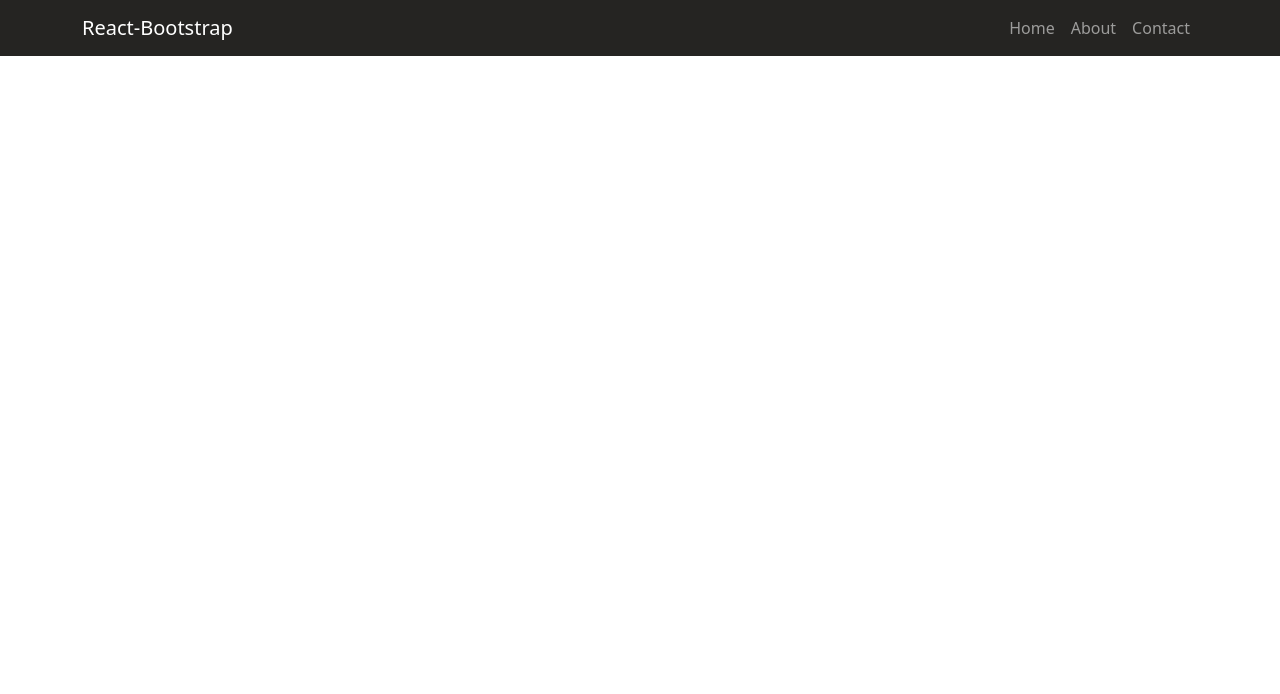
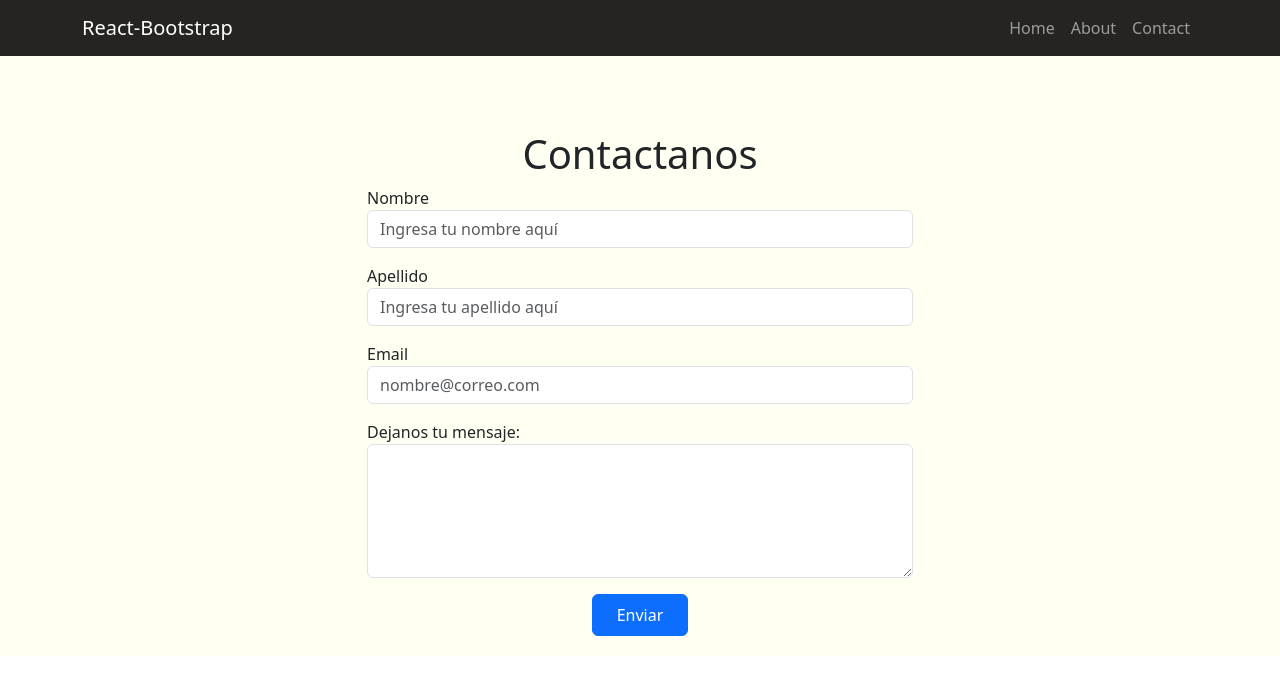
Before and after one commit to LucasAlbarado/lucas-albarado, a React (Create React App) app: page /contact in a window 1280 px wide. Shown: the top 694 px of the page. Built offline with nearby package versions, Linux system fonts and the light colour scheme.

Commit message:
about y contact terminados

```diff
--- a/package.json
+++ b/package.json
@@ -3,16 +3,20 @@
   "version": "0.1.0",
   "private": true,
   "dependencies": {
+    "@emailjs/browser": "^3.12.1",
     "@testing-library/jest-dom": "^5.17.0",
     "@testing-library/react": "^13.4.0",
     "@testing-library/user-event": "^13.5.0",
     "bootstrap": "^5.3.2",
+    "formik": "^2.4.5",
     "react": "^18.2.0",
     "react-bootstrap": "^2.10.0",
     "react-dom": "^18.2.0",
+    "react-icons": "^5.0.1",
     "react-router-dom": "^6.21.3",
     "react-scripts": "5.0.1",
-    "web-vitals": "^2.1.4"
+    "web-vitals": "^2.1.4",
+    "yup": "^1.3.3"
   },
   "scripts": {
     "start": "react-scripts start",
--- /dev/null
+++ b/src/components/about.css
@@ -0,0 +1,85 @@
+* {
+  margin: 0;
+  padding: 0;
+}
+
+.title-about h1 {
+  margin: 30px;
+  display: flex;
+  justify-content: center;
+  align-items: center;
+  font-size: 30px;
+}
+.image {
+  min-width: 25vh;
+}
+.Container-card {
+  display: flex;
+  background-color: aquamarine;
+}
+.texto-about {
+  width: auto;
+}
+.icons {
+  margin: 0;
+  padding-top: 5px;
+  padding-bottom: 5px;
+  background-color: black;
+  display: flex;
+  justify-content: space-evenly;
+}
+
+@media (max-width: 950px) {
+  .title-about h1 {
+    margin: 25px;
+  }
+  .Container-card {
+    display: flex;
+    flex-direction: column;
+    align-items: center;
+  }
+  .image {
+    min-width: none;
+  }
+
+  .icons {
+    max-width: 440px;
+  }
+}
+@media (max-width: 710px) {
+  .title-about h1 {
+    font-size: 25px;
+    margin: 17px;
+  }
+}
+@media (max-width: 413px) {
+  .title-about h1 {
+    font-size: 25px;
+    margin: 15px;
+  }
+  .image {
+    min-width: none;
+  }
+  .imagen {
+    width: 300px;
+  }
+  .icons {
+    max-width: none;
+    width: 300px;
+  }
+}
+@media (max-width: 358px) {
+  .title-about h1 {
+    font-size: 20px;
+    margin: 13px;
+  }
+  .Container-card {
+    margin: 0;
+    padding: 0px;
+    align-items: normal;
+  }
+  .icons {
+    width: 100%;
+    min-width: none;
+  }
+}
--- a/src/components/about.jsx
+++ b/src/components/about.jsx
@@ -1,10 +1,49 @@
 import React from "react";
+import Figure from "react-bootstrap/Figure";
+import "./about.css";
+import fotolucas from "../images/foto-lucas.png";
+import {
+  FaLinkedin,
+  FaFacebookSquare,
+  FaTwitterSquare,
+  FaGithubSquare,
+} from "react-icons/fa";
 
 const About = () => {
   return (
-    <div>
-      <h1>View Home</h1>
-    </div>
+    <>
+      <div className="container-about">
+        <div className="title-about">
+          <h1>SOBRE NOSOTROS</h1>
+        </div>
+        <div className="Container-card m-4 p-2">
+          <div className="imagen-about ">
+            <Figure className=" image m-0">
+              <Figure.Image
+                className="m-0 imagen"
+                width={440}
+                height={440}
+                alt="Foto del creador de la pagina"
+                src={fotolucas}
+              />
+            </Figure>
+            <Figure.Caption className="icons text-white">
+              <FaLinkedin />
+              <FaFacebookSquare />
+              <FaTwitterSquare />
+              <FaGithubSquare />
+            </Figure.Caption>
+          </div>
+          <div className="texto-about m-2">
+            <span>
+              Mi nombre es Lucas Miguel Albarado, este es mi proyecto para
+              programacion III de la carrera Tecnicatura Universitaria en
+              programacion, mi pagina web consiste en
+            </span>
+          </div>
+        </div>
+      </div>
+    </>
   );
 };
 
--- /dev/null
+++ b/src/components/contact.css
@@ -0,0 +1,40 @@
+* {
+  margin: 0px;
+  padding: 0px;
+}
+.contact {
+  height: 75vh;
+  background-color: #fffff2;
+  padding-top: 1.5rem;
+}
+.col1-contact {
+  padding-top: 50px;
+}
+.map-Contact {
+  margin: 30px;
+}
+.Content-map {
+  margin: 0;
+  padding: 0;
+}
+
+@media (max-width: 1000px) {
+  .contact {
+    height: auto;
+  }
+  .map-Contact {
+    display: flex;
+    justify-content: center;
+  }
+}
+@media (max-width: 600px) {
+  .contact-h1 {
+    font-size: 2rem;
+  }
+}
+@media (max-height: 1000px) {
+  .contact {
+    height: auto;
+    padding-bottom: 20px;
+  }
+}
--- a/src/components/contact.jsx
+++ b/src/components/contact.jsx
@@ -1,11 +1,184 @@
-import React from "react";
+import React, { useRef } from "react";
+import { Container, Row, Col, Button } from "react-bootstrap";
+import { Formik, Form, Field, ErrorMessage } from "formik";
+import * as Yup from "yup";
+import "./contact.css";
+import emailjs from "@emailjs/browser";
 
-const Contact = () => {
+const validationSchema = Yup.object().shape({
+  user_name: Yup.string()
+    .min(2, "El nombre debe tener al menos 2 caracteres")
+    .max(20, "El nombre debe tener menos de 20 caracteres")
+    .matches(
+      /^[a-zA-ZÁÉÍÓÚáéíóúüÜñÑ]+$/,
+      "El nombre solo puede contener letras"
+    )
+    .required("El nombre es requerido"),
+  user_lastname: Yup.string()
+    .min(2, "El apellido debe tener al menos 2 caracteres")
+    .max(20, "El apellido debe tener menos de 20 caracteres")
+    .matches(
+      /^[a-zA-ZÁÉÍÓÚáéíóúüÜñÑ]+$/,
+      "El apellido solo puede contener letras"
+    )
+    .required("El apellido es requerido"),
+  email: Yup.string()
+    .email("El correo electrónico no es válido")
+    .required("El correo electrónico es requerido"),
+  message: Yup.string().required("El mensaje es requerida"),
+});
+
+function Contact() {
+  const initialValues = {
+    user_name: "",
+    user_lastname: "",
+    email: "",
+    message: "",
+  };
+
+  const form = useRef();
+
+  const sendEmail = (e) => {
+    e.preventDefault();
+
+    // Obtén referencias a los campos de nombre, correo electrónico y mensaje
+    const name = e.target.user_name.value;
+    const lastname = e.target.user_lastname.value;
+    const email = e.target.email.value;
+    const message = e.target.message.value;
+
+    // Verifica si los campos requeridos están completos
+    if (!name || !lastname || !email || !message) {
+      // Si algún campo está vacío, no envíes el formulario
+      alert("Por favor, completa todos los campos requeridos.");
+      return;
+    }
+
+    // Si todos los campos están completos, procede a enviar el formulario
+    emailjs
+      .sendForm(
+        "service_oryn2cp",
+        "template_y5sxiri",
+        e.target,
+        "i5hfe9nste3bmiAHY"
+      )
+      .then((result) => {
+        console.log(result.text);
+      })
+      .catch((error) => {
+        console.log(error.text);
+      });
+  };
+
+  const handleSubmit = (values) => {
+    // Aquí va la acción de envío de datos
+    console.log(values);
+  };
+
   return (
-    <div>
-      <h1>View Home</h1>
+    <div className="contact">
+      <Container className="container-contact">
+        <Row>
+          <Col xs={10} lg={6} className=" mx-auto col1-contact">
+            <div className="d-flex align-items-center justify-content-center">
+              <h1 className="contact-h1">Contactanos</h1>
+            </div>
+            <Formik
+              initialValues={initialValues}
+              validationSchema={validationSchema}
+              onSubmit={handleSubmit}
+            >
+              {({ errors, touched }) => (
+                <Form className="formulario" ref={form} onSubmit={sendEmail}>
+                  <div className="mb-3">
+                    <label htmlFor="user_name">Nombre</label>
+                    <Field
+                      type="text"
+                      id="user_name"
+                      name="user_name"
+                      placeholder="Ingresa tu nombre aquí"
+                      className={`form-control ${
+                        errors.user_name && touched.user_name
+                          ? "is-invalid"
+                          : ""
+                      }`}
+                    />
+                    <ErrorMessage
+                      name="user_name"
+                      component="div"
+                      className="invalid-feedback"
+                    />
+                  </div>
+                  <div className="mb-3">
+                    <label htmlFor="user_lastname">Apellido</label>
+                    <Field
+                      type="text"
+                      id="user_lastname"
+                      name="user_lastname"
+                      placeholder="Ingresa tu apellido aquí"
+                      className={`form-control ${
+                        errors.user_lastname && touched.user_lastname
+                          ? "is-invalid"
+                          : ""
+                      }`}
+                    />
+                    <ErrorMessage
+                      name="user_lastname"
+                      component="div"
+                      className="invalid-feedback"
+                    />
+                  </div>
+                  <div className="mb-3">
+                    <label htmlFor="email">Email</label>
+                    <Field
+                      type="email"
+                      id="email"
+                      name="email"
+                      placeholder="nombre@correo.com"
+                      className={`form-control ${
+                        errors.email && touched.email ? "is-invalid" : ""
+                      }`}
+                    />
+                    <ErrorMessage
+                      name="email"
+                      component="div"
+                      className="invalid-feedback"
+                    />
+                  </div>
+                  <div className="mb-3">
+                    <label htmlFor="message">Dejanos tu mensaje:</label>
+                    <Field
+                      as="textarea"
+                      name="message"
+                      rows={5}
+                      className={`form-control ${
+                        errors.message && touched.message ? "is-invalid" : ""
+                      }`}
+                    />
+                    <ErrorMessage
+                      name="message"
+                      component="div"
+                      className="invalid-feedback"
+                    />
+                  </div>
+                  <div className="d-flex align-items-center justify-content-center">
+                    <Button
+                      variant="primary"
+                      type="submit"
+                      className="p-4 pt-2 pb-2"
+                      value="Send"
+                    >
+                      Enviar
+                    </Button>
+                  </div>
+                </Form>
+              )}
+            </Formik>
+          </Col>
+        </Row>
+      </Container>
     </div>
   );
-};
+}
 
 export default Contact;
--- a/src/components/error404.jsx
+++ b/src/components/error404.jsx
@@ -1,4 +1,5 @@
 import React from "react";
+import "./error404.css";
 
 const error404 = () => {
   return (
--- a/src/components/home.jsx
+++ b/src/components/home.jsx
@@ -1,4 +1,5 @@
 import React from "react";
+import "./home.css";
 
 const Home = () => {
   return (
--- a/src/layouts/navBar.jsx
+++ b/src/layouts/navBar.jsx
@@ -1,6 +1,6 @@
 import React from "react";
 import { Container, Nav, Navbar } from "react-bootstrap";
-import { Link } from "react-router-dom";
+import { Outlet, Link } from "react-router-dom";
 import "./navBar.css";
 
 const NavBarExample = () => {
@@ -27,6 +27,9 @@ const NavBarExample = () => {
           </Navbar.Collapse>
         </Container>
       </Navbar>
+      <section>
+        <Outlet></Outlet>
+      </section>
     </>
   );
 };
```
Also changed, not shown: src/App.jsx (+4 -5 lines), src/components/error404.css (added), src/images/foto-lucas.png (added), 1 other file (tests, documents, lock files or other folders).
